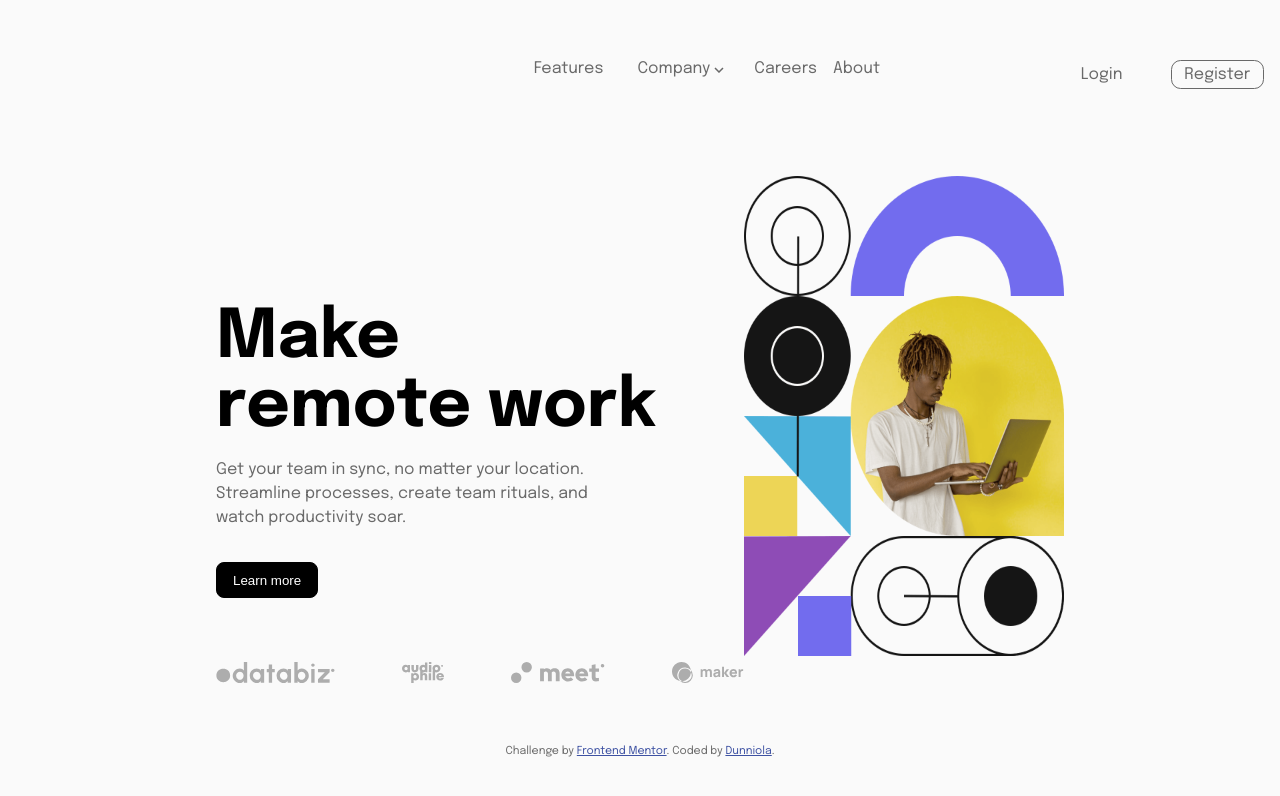
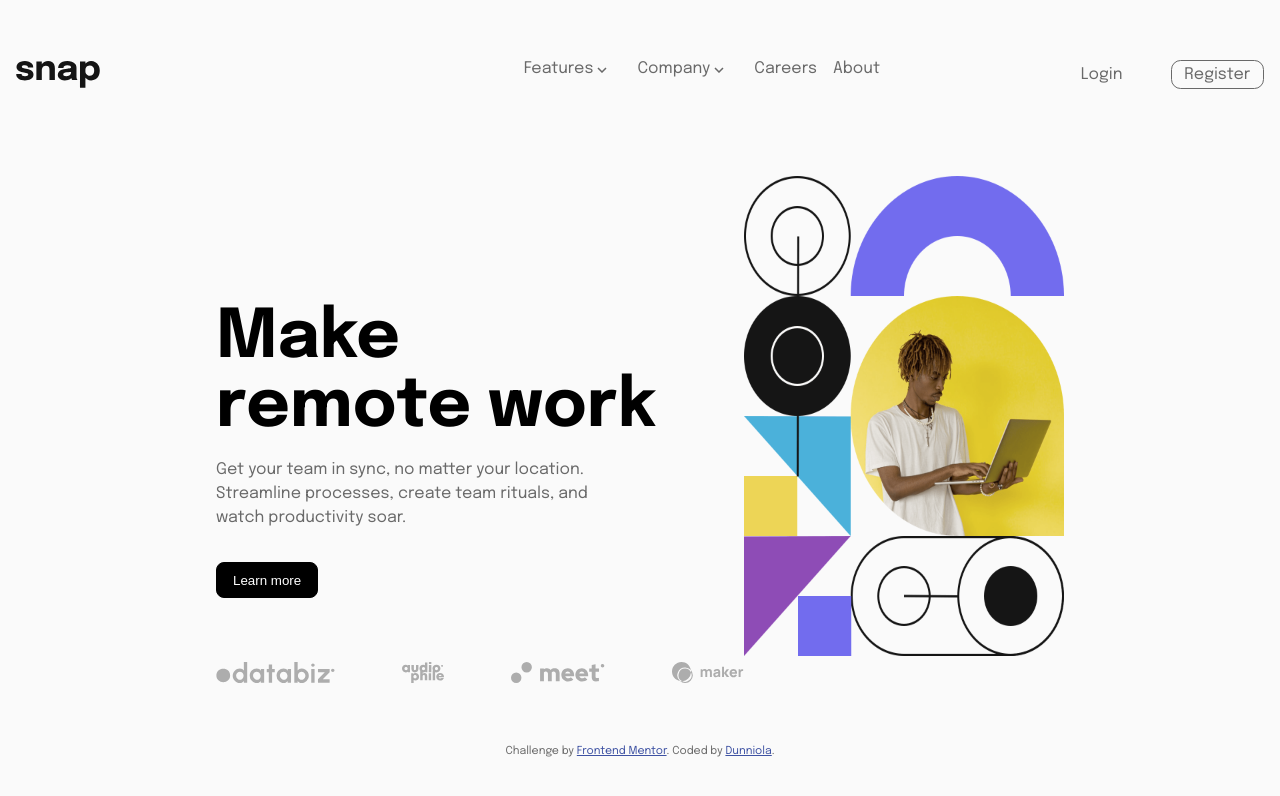
Before and after one commit to Dunniola/Intro-section-with-dropdown-nav, a plain HTML site: page index.html in a window 1280 px wide. Drawn offline with Linux system fonts and the light colour scheme; the site is published under a folder, as on GitHub Pages, so addresses that start at the root find nothing.

Commit message:
Update index.html

```diff
--- a/index.html
+++ b/index.html
@@ -16,7 +16,7 @@
 <body>
 
   <header>
-    <img src="/images/logo.svg" alt="" class="logo">
+    <img src="images/logo.svg" alt="" class="logo">
     <nav>
       <div class="menuIcon">
 
@@ -27,8 +27,8 @@
       <ul class="menu-1">
 
           <li class="features">Features
-            <img src="/images/icon-arrow-down.svg" alt="" class="arrowDown">
-            <img src="./images/icon-arrow-up.svg" alt="" class="arrowUp">
+            <img src="images/icon-arrow-down.svg" alt="" class="arrowDown">
+            <img src="images/icon-arrow-up.svg" alt="" class="arrowUp">
             <div>
               <ul class="dropdown-1">
                  <li>
```
